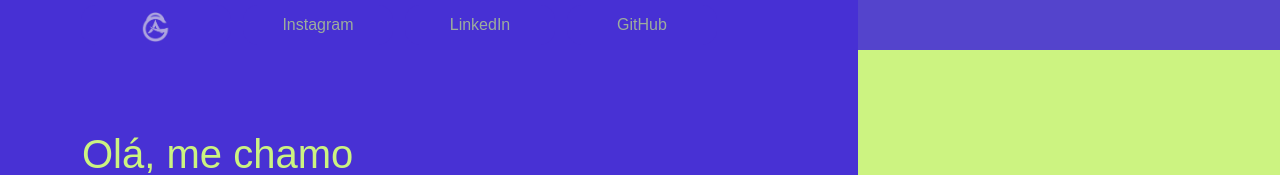
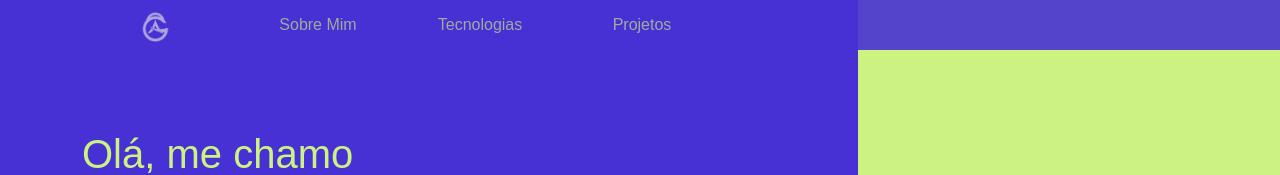
Before and after one commit to Adonccio/portfolio, a React (Vite) app: page / in a window 1280 px wide. Shown: the top 175 px of the page. Built offline with nearby package versions, Linux system fonts and the light colour scheme; a web font is replaced by a local one.

Commit message:
navbar corrigida

```diff
--- a/src/App.css
+++ b/src/App.css
@@ -284,13 +284,14 @@ p {
   height: 2100px;
 }
 
-.techsSection, .sectionProjetos {
+#techsSection, #sectionProjetos {
   background-color:#F9F9F9 ;
   color: #4831d4;
   text-align: center;
   margin: auto;
   width: 100%;
   height: 100%;
+  padding-top: 50px;
   padding-bottom: 50px;
 }
 
@@ -751,7 +752,7 @@ a{
   .nav-item{
     width: 110px;
   }
-  .sectionProjetos{
+  #sectionProjetos{
     height: 3000px;
   }
 
@@ -954,7 +955,7 @@ a{
   #gradeTechs{
     grid-template-columns: 1fr 1fr;
   }
-  .sectionProjetos{
+  #sectionProjetos{
     height: 3200px;
   }
   .whatsappDiv{
--- a/src/components/Navbar.jsx
+++ b/src/components/Navbar.jsx
@@ -28,17 +28,17 @@ export default function NavbarTop (args) {
             <NavbarToggler onClick={toggle} />
             <Collapse isOpen={isOpen} navbar>
               <Nav className="me-auto" navbar>
-                  <NavLink className='navbarItem' target='_blank' href="https://www.instagram.com/adonccio/">
-                  Instagram
+                  <NavLink className='navbarItem' href="#sobreMim">
+                  Sobre Mim
                   </NavLink>
                 <NavItem>
-                  <NavLink className='navbarItem' target='_blank'  href="https://www.linkedin.com/in/gustavo-adoncio-51a4a8276/">
-                    LinkedIn
+                  <NavLink className='navbarItem' href="#techsSection">
+                    Tecnologias
                   </NavLink>
                 </NavItem>
                 <NavItem>
-                  <NavLink className='navbarItem' target='_blank' href="https://github.com/Adonccio">
-                    GitHub
+                  <NavLink className='navbarItem' href="#sectionProjetos">
+                    Projetos
                   </NavLink>
                 </NavItem>
                 {/* <UncontrolledDropdown nav inNavbar>
--- a/src/components/PrincipaisProjetos.jsx
+++ b/src/components/PrincipaisProjetos.jsx
@@ -9,7 +9,7 @@ import CardProjeto2 from './CardProjeto2'
 export default function PrincipaisProjetos () {
     return (
         <>
-        <section className="sectionProjetos">
+        <section id="sectionProjetos">
         <div className="container techs">
 
         <h1 className="TitleTechs">
--- a/src/components/PrincipaisTechs.jsx
+++ b/src/components/PrincipaisTechs.jsx
@@ -12,7 +12,7 @@ export default function PrincipaisTechs () {
   const [ estadoBotao, setestadoBotao ] = useState('Mostrar Todas Tecnologias')
 
     return (<>
-    <section  className='techsSection'>
+    <section  id='techsSection'>
         <div className="container">
     <h1 className='TitleTechs'>Tecnologias em Foco</h1>
     <div className="tecnologias">
```
